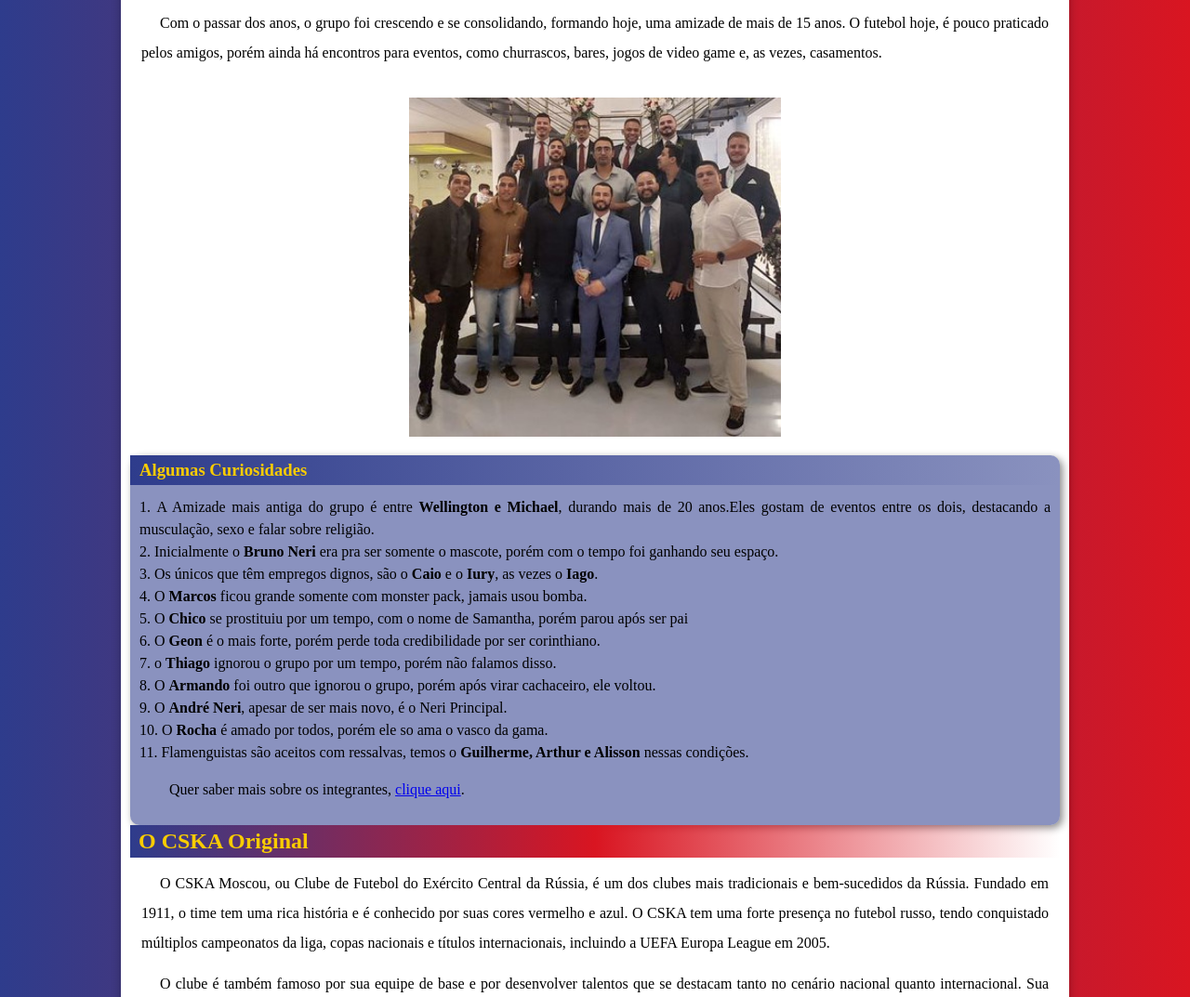
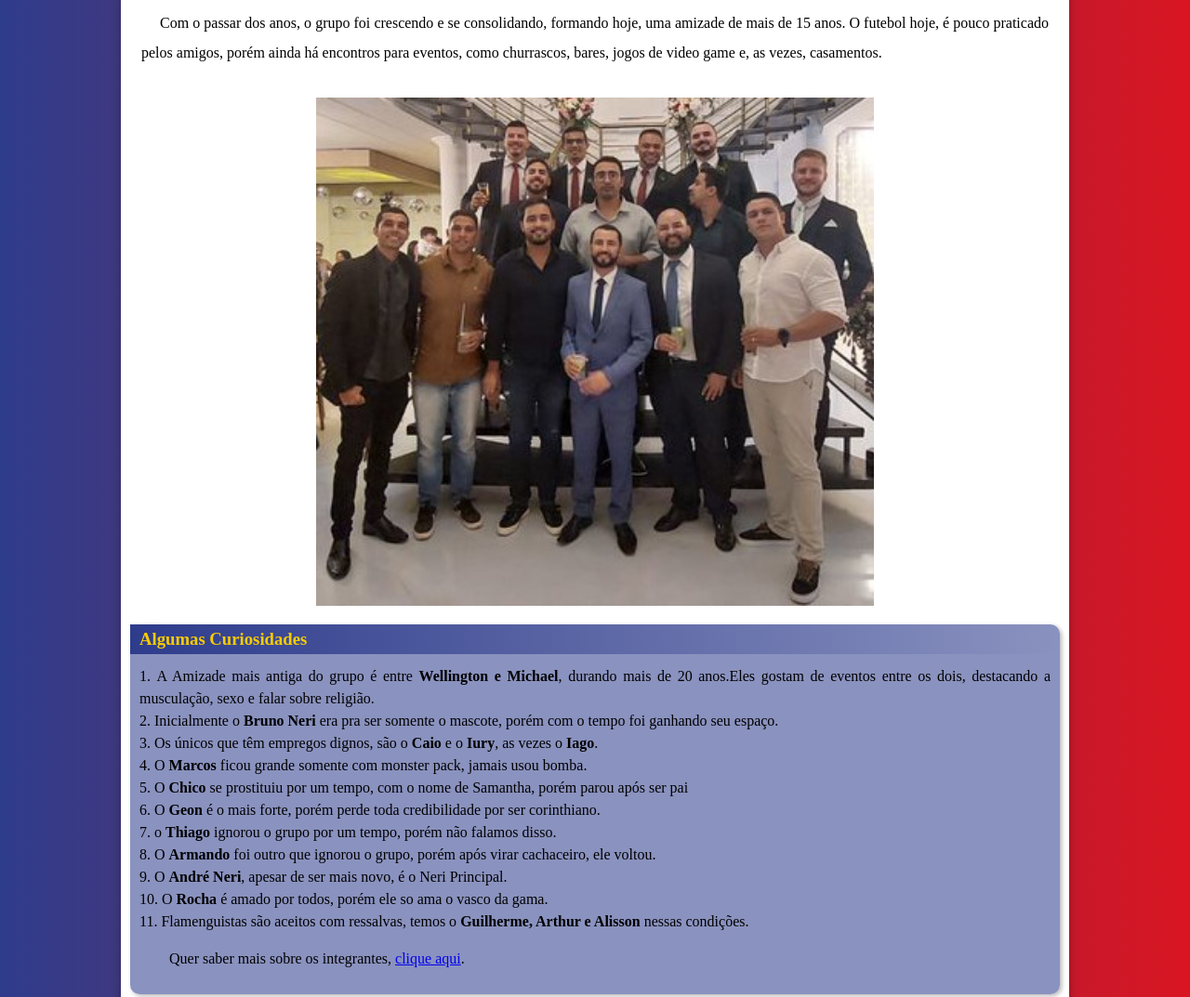
Before and after one commit to CaioRosendo/CSKA, a plain HTML site: page index.html in a window 1280 px wide. Shown: the part 372-1445 px from the top of the page at 93% size. Drawn offline with Linux system fonts and the light colour scheme.

Commit message:
Update style.css

```diff
--- a/estilo/style.css
+++ b/estilo/style.css
@@ -73,7 +73,7 @@ main {
 }
 
 main img {
-    width: 40%;
+    width: 60%;
     display: block;
     margin: auto;
     padding: 20px;
@@ -97,7 +97,8 @@ aside {
     background-color: #2e3c8c8e;
     padding: 10px;
     border-radius: 10px;
-    box-shadow: 3px 3px 8px rgba(0, 0, 0, 0.46);
+    box-shadow: 2px 2px 5px rgba(0, 0, 0, 0.292);
+    margin-bottom: 20px;
 }
 
 aside > h3 {
```
